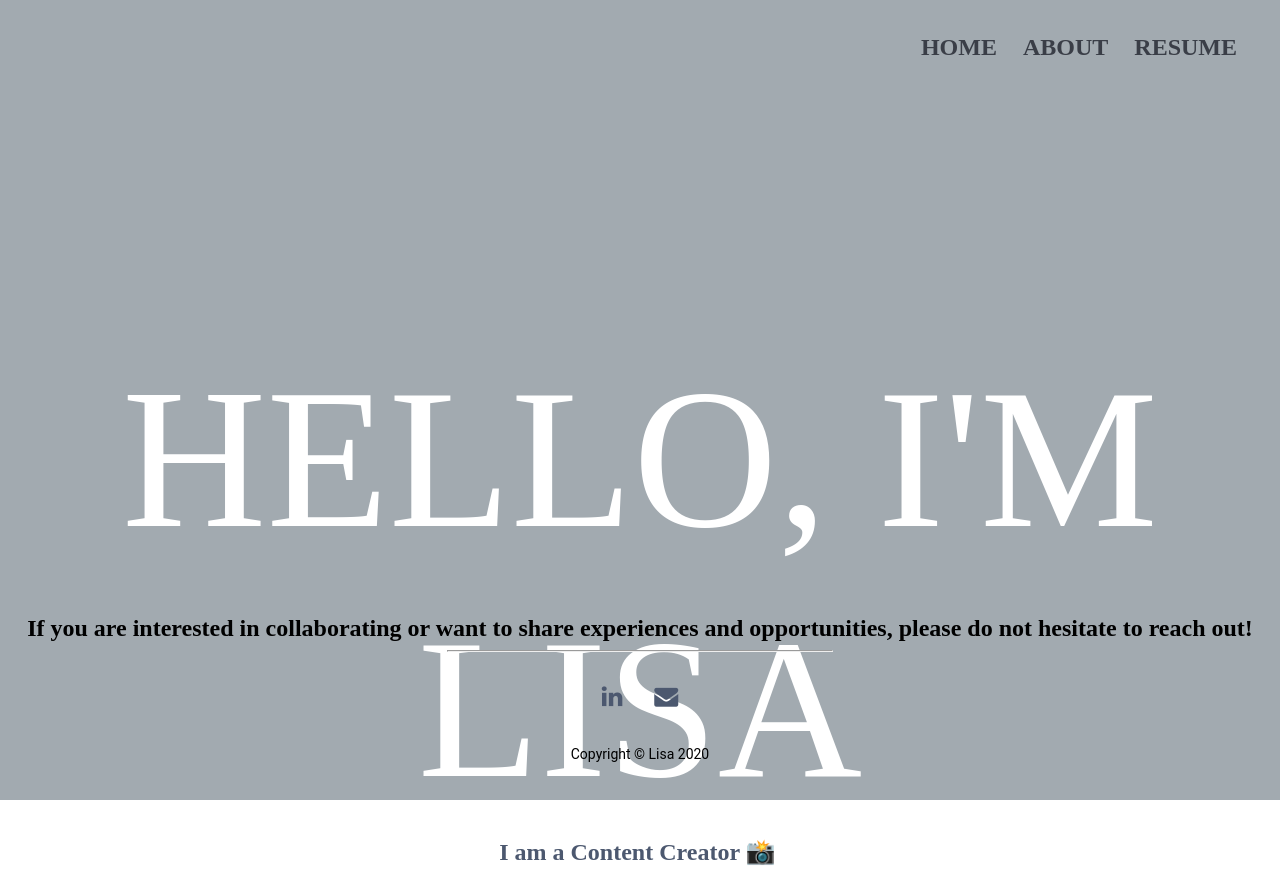
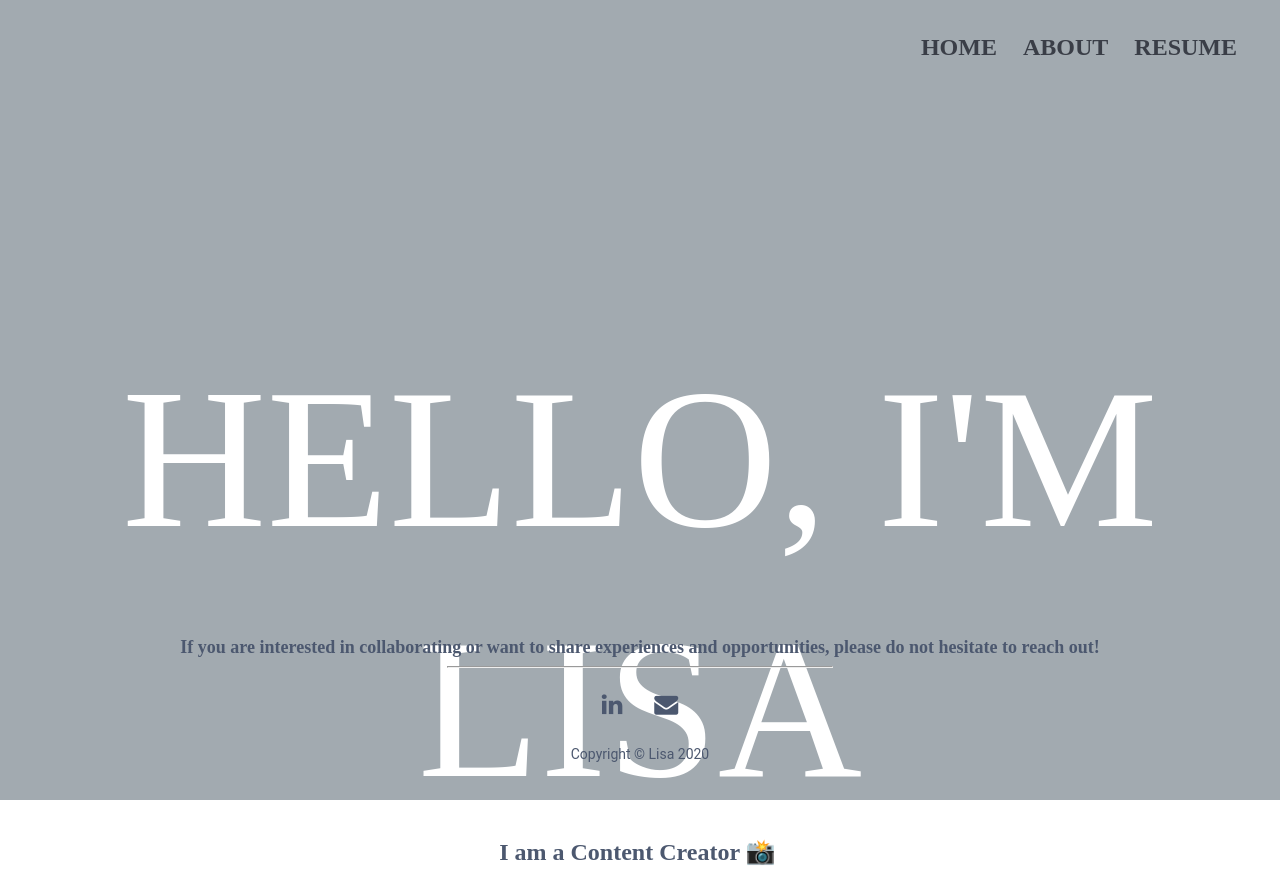
Before and after one commit to lisaqc/portfolio, a React (Create React App) app: page / in a window 1280 px wide. Built offline with nearby package versions, Linux system fonts and the light colour scheme.

Commit message:
final changes as per reqeust

```diff
--- a/src/components/footer/footer.styles.css
+++ b/src/components/footer/footer.styles.css
@@ -9,7 +9,8 @@ span.footer-info {
     justify-content: center;
     font-family: Thasadith;
     font-weight: 700;
-    font-size: 24px
+    font-size: 18px;
+    color: #4C586F
 }
 
 hr {
@@ -31,7 +32,7 @@ ul.Social-Icons {
     color: #4C586F;
     border-radius: 50%;
     padding: 8px;
-    margin: 16px 8px;
+    margin: 8px 8px;
     transition: all .2s ease-in-out;
   }
 
@@ -67,4 +68,5 @@ ul.Social-Icons {
     font-size: 14px;
     margin-bottom: 24px;
     font-family: Roboto;
+    color: #4C586F
   }
--- a/src/pages/about/about.styles.css
+++ b/src/pages/about/about.styles.css
@@ -1,6 +1,6 @@
 .about-page {
     font-family: Staatliches;
-    background-color: #a2aab0;
+    background-color: #EBECED;
     height: 100vh;
     width: 100vw;
     color: #3E3E3B;
@@ -12,12 +12,12 @@
 
 .headshot {
     height: 70vh;
-    margin: 24px 100px;
+    margin: 12px 100px;
     border-radius: 10px;
 }
 
 .about-info {
-    margin: 70px 100px 100px 0;
+    margin: 24px 100px 100px 0;
 }
 
 .intro {
--- a/src/pages/home/home.page.jsx
+++ b/src/pages/home/home.page.jsx
@@ -24,7 +24,7 @@ const Home = () => {
                   1000,
                   'Content Creator 📸',
                   1000,
-                  'Cooking Enthusaist 👩‍🍳',
+                  'Cooking Enthusaist 🍰',
                   1000
                 ]}
               />
```
